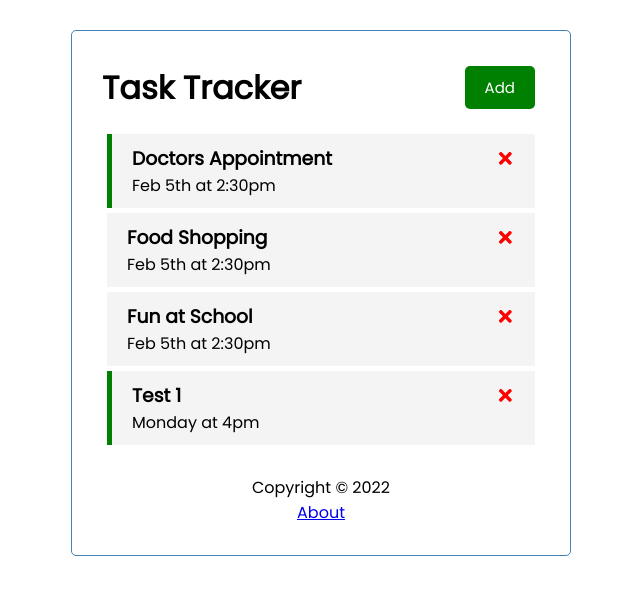
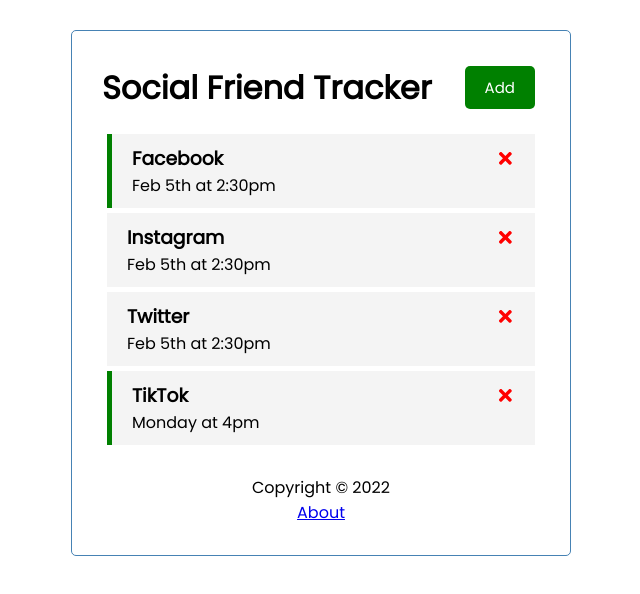
Before and after one commit to AlexJelani/Social-Media-Friend-Tracker, a React (Vite) app: page / in a window 1280 px wide. Shown: the top 594 px of the page, without its empty margins (319-959 px from the left). Built offline with nearby package versions, Linux system fonts and the light colour scheme; data requests are answered from the project's data file.

Commit message:
First commit added Friend Tracker fields

```diff
--- a/db.json
+++ b/db.json
@@ -2,24 +2,24 @@
   "tasks": [
     {
       "id": 1,
-      "text": "Doctors Appointment",
+      "text": "Facebook",
       "day": "Feb 5th at 2:30pm",
       "reminder": true
     },
     {
       "id": 2,
-      "text": "Food Shopping",
+      "text": "Instagram",
       "day": "Feb 5th at 2:30pm",
       "reminder": false
     },
     {
       "id": 3,
-      "text": "Fun at School",
+      "text": "Twitter",
       "day": "Feb 5th at 2:30pm",
       "reminder": false
     },
     {
-      "text": "Test 1",
+      "text": "TikTok",
       "day": "Monday at 4pm",
       "reminder": true,
       "id": 4
--- a/index.html
+++ b/index.html
@@ -4,7 +4,7 @@
     <meta charset="UTF-8" />
     <link rel="icon" type="image/svg+xml" href="/vite.svg" />
     <meta name="viewport" content="width=device-width, initial-scale=1.0" />
-    <title>Task Tracker</title>
+    <title>Social Media Friend Tracker</title>
   </head>
   <body>
     <div id="root"></div>
--- a/src/components/AddTask.jsx
+++ b/src/components/AddTask.jsx
@@ -23,7 +23,7 @@
   return (
     <form className="add-form" onSubmit={onSubmit}>
       <div className="form-control">
-        <label>Task</label>
+        <label>What app did you meet each other on?</label>
         <input
           type="text"
           placeholder="Add Task"
@@ -41,7 +41,7 @@
         />
       </div>
       <div className="form-control form-control-check">
-        <label>Set Reminder</label>
+        <label>Will contact later?</label>
         <input
           type="checkbox"
           checked={reminder}
--- a/src/components/Header.jsx
+++ b/src/components/Header.jsx
@@ -15,7 +15,7 @@
   );
 };
 Header.defaultProps = {
-  title: "Task Tracker",
+  title: "Social Friend Tracker",
 };
 Header.propTypes = {
   title: PropTypes.string.isRequired,
```
